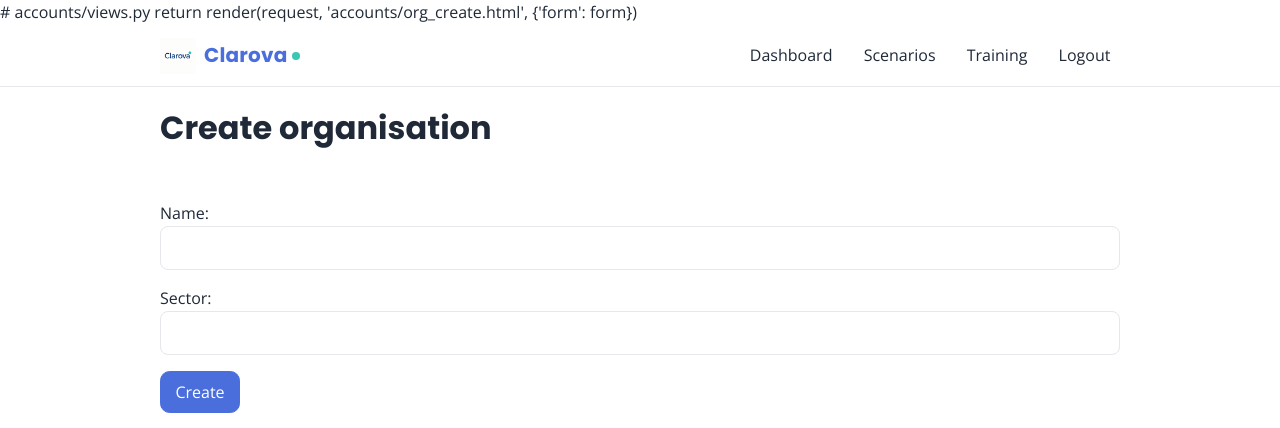
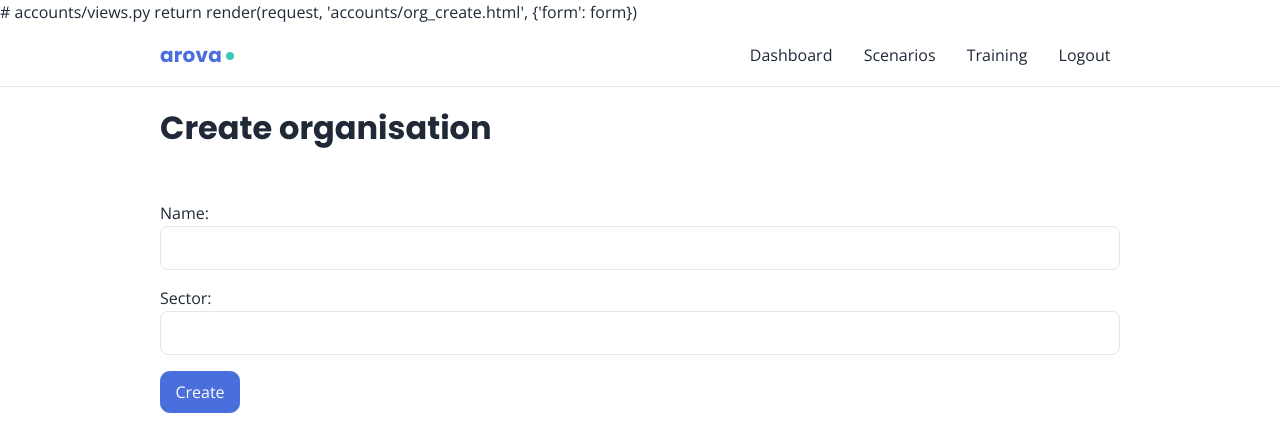
Before and after one commit to HelenLloydJeng/clarova-mvp, a Django app: page /team/org in a window 1280 px wide. Shown: the top 428 px of the page. Run offline with Django 3.2, Linux system fonts and the light colour scheme; the visitor is signed in with stand-in values (Sample User, id 1).

Commit message:
Use text-only Clarova brand logo

```diff
--- a/templates/base.html
+++ b/templates/base.html
@@ -15,8 +15,7 @@
    <header class="site-header">
   <div class="inner">
     <a href="{% url 'core:home' %}" class="brand-logo">
-      <img src="{% static 'images/clarova_logo.jpg' %}" alt="Clarova Logo" class="logo-img">
-      Clarova<span class="dot"></span>
+      arova<span class="dot"></span>
     </a>
     <nav aria-label="Main">
       {% if user.is_authenticated %}
```
